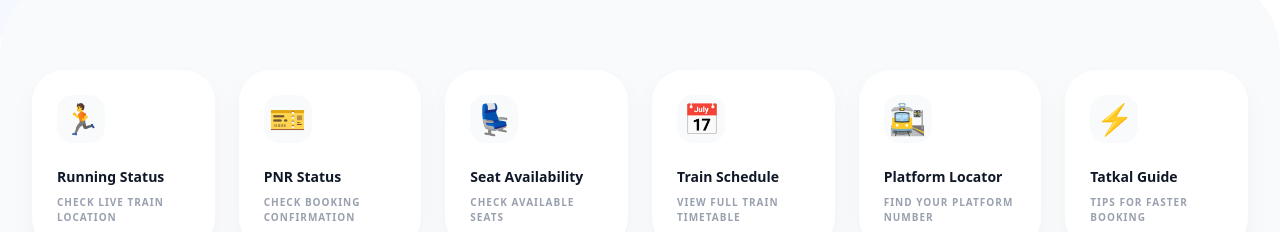
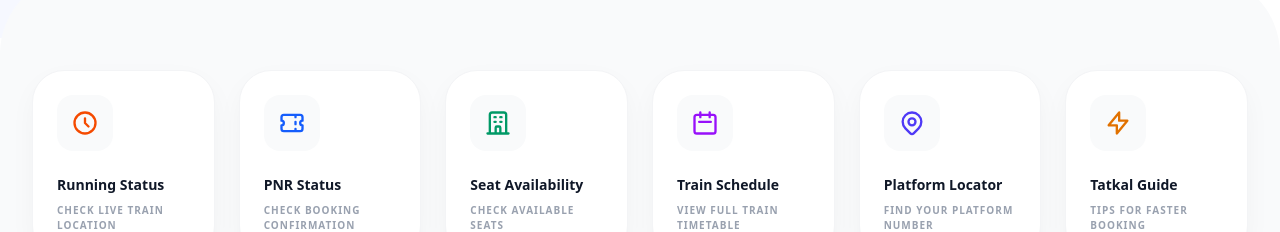
Before and after one commit to RishiVykunta/RMS, a Next.js app: page / in a window 1280 px wide. Shown: the part 568-800 px from the top of the page. Built offline with nearby package versions, Linux system fonts and the light colour scheme; no server answers; the database is empty.

Commit message:
Enhance Quick Tools visuals with professional icons and borders

```diff
--- a/app/page.tsx
+++ b/app/page.tsx
@@ -31,12 +31,61 @@ export default function Home() {
   };
 
   const quickTools = [
-    { icon: '🏃', title: 'Running Status', desc: 'Check live train location' },
-    { icon: '🎫', title: 'PNR Status', desc: 'Check booking confirmation' },
-    { icon: '💺', title: 'Seat Availability', desc: 'Check available seats' },
-    { icon: '📅', title: 'Train Schedule', desc: 'View full train timetable' },
-    { icon: '🚉', title: 'Platform Locator', desc: 'Find your platform number' },
-    { icon: '⚡', title: 'Tatkal Guide', desc: 'Tips for faster booking' },
+    {
+      icon: (
+        <svg className="w-7 h-7 text-orange-600" fill="none" stroke="currentColor" viewBox="0 0 24 24">
+          <path strokeLinecap="round" strokeLinejoin="round" strokeWidth="2" d="M12 8v4l3 3m6-3a9 9 0 11-18 0 9 9 0 0118 0z" />
+        </svg>
+      ),
+      title: 'Running Status',
+      desc: 'Check live train location'
+    },
+    {
+      icon: (
+        <svg className="w-7 h-7 text-blue-600" fill="none" stroke="currentColor" viewBox="0 0 24 24">
+          <path strokeLinecap="round" strokeLinejoin="round" strokeWidth="2" d="M15 5v2m0 4v2m0 4v2M5 5a2 2 0 00-2 2v3a2 2 0 110 4v3a2 2 0 002 2h14a2 2 0 002-2v-3a2 2 0 110-4V7a2 2 0 00-2-2H5z" />
+        </svg>
+      ),
+      title: 'PNR Status',
+      desc: 'Check booking confirmation'
+    },
+    {
+      icon: (
+        <svg className="w-7 h-7 text-emerald-600" fill="none" stroke="currentColor" viewBox="0 0 24 24">
+          <path strokeLinecap="round" strokeLinejoin="round" strokeWidth="2" d="M19 21V5a2 2 0 00-2-2H7a2 2 0 00-2 2v16m14 0h2m-2 0h-5m-9 0H3m2 0h5M9 7h1m-1 4h1m4-4h1m-1 4h1m-5 10v-5a1 1 0 011-1h2a1 1 0 011 1v5m-4 0h4" />
+        </svg>
+      ),
+      title: 'Seat Availability',
+      desc: 'Check available seats'
+    },
+    {
+      icon: (
+        <svg className="w-7 h-7 text-purple-600" fill="none" stroke="currentColor" viewBox="0 0 24 24">
+          <path strokeLinecap="round" strokeLinejoin="round" strokeWidth="2" d="M8 7V3m8 4V3m-9 8h10M5 21h14a2 2 0 002-2V7a2 2 0 00-2-2H5a2 2 0 00-2 2v12a2 2 0 002 2z" />
+        </svg>
+      ),
+      title: 'Train Schedule',
+      desc: 'View full train timetable'
+    },
+    {
+      icon: (
+        <svg className="w-7 h-7 text-indigo-600" fill="none" stroke="currentColor" viewBox="0 0 24 24">
+          <path strokeLinecap="round" strokeLinejoin="round" strokeWidth="2" d="M17.657 16.657L13.414 20.9a1.998 1.998 0 01-2.827 0l-4.244-4.243a8 8 0 1111.314 0z" />
+          <path strokeLinecap="round" strokeLinejoin="round" strokeWidth="2" d="M15 11a3 3 0 11-6 0 3 3 0 016 0z" />
+        </svg>
+      ),
+      title: 'Platform Locator',
+      desc: 'Find your platform number'
+    },
+    {
+      icon: (
+        <svg className="w-7 h-7 text-amber-600" fill="none" stroke="currentColor" viewBox="0 0 24 24">
+          <path strokeLinecap="round" strokeLinejoin="round" strokeWidth="2" d="M13 10V3L4 14h7v7l9-11h-7z" />
+        </svg>
+      ),
+      title: 'Tatkal Guide',
+      desc: 'Tips for faster booking'
+    },
   ];
 
   const popularTrains = [
@@ -184,9 +233,9 @@ export default function Home() {
                 <Link
                   href={href}
                   key={tool.title}
-                  className="bg-white p-6 rounded-[2rem] shadow-premium shadow-hover cursor-pointer border border-transparent hover:border-brand/10 group"
+                  className="bg-white p-6 rounded-[2rem] shadow-premium shadow-hover cursor-pointer border border-gray-100 hover:border-brand transition-all duration-300 group"
                 >
-                  <div className="w-12 h-12 rounded-2xl bg-gray-50 flex items-center justify-center text-3xl mb-6 group-hover:scale-110 transition-transform">
+                  <div className="w-14 h-14 rounded-2xl bg-gray-50 flex items-center justify-center mb-6 group-hover:scale-110 group-hover:bg-brand/5 transition-all duration-300">
                     {tool.icon}
                   </div>
                   <h3 className="font-bold text-gray-900 text-sm mb-2">{tool.title}</h3>
```
Also changed, not shown: prisma/seed.ts (+45 -45 lines).
